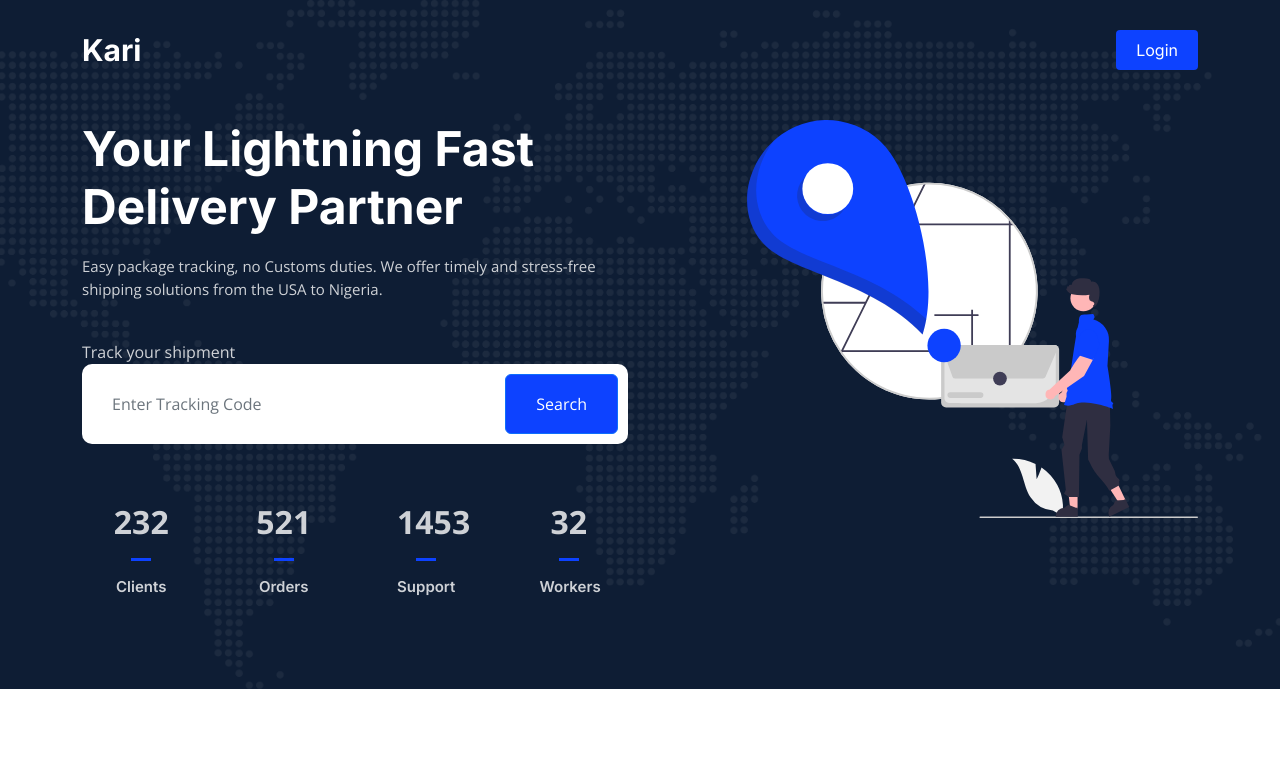
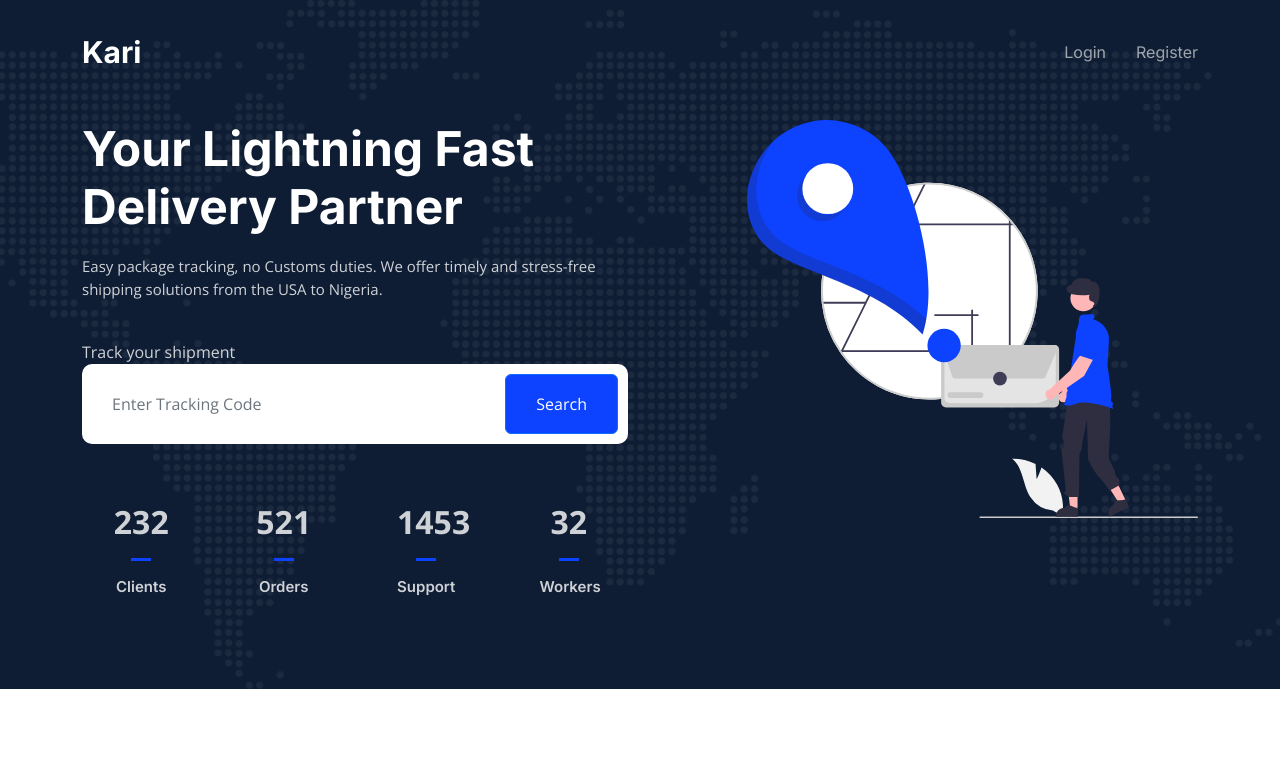
Before and after one commit to LuthyX/KariLan, a plain HTML site: page index.html in a window 1280 px wide. Shown: the top 766 px of the page. Drawn offline with nearby package versions, Linux system fonts and the light colour scheme.

Commit message:
changed a couple of stuffs

```diff
--- a/index.html
+++ b/index.html
@@ -54,7 +54,8 @@
       <i class="mobile-nav-toggle mobile-nav-hide d-none bi bi-x"></i>
       <nav id="navbar" class="navbar">
         <ul>
-          <li><a class="get-a-quote" href="https://karip-d1f31.web.app/login">Login</a></li>
+          <li><a  href="https://karip-d1f31.web.app/login">Login</a></li>
+          <li><a  href="https://karip-d1f31.web.app/register">Register</a></li>
         </ul>
       </nav><!-- .navbar -->
 
```
